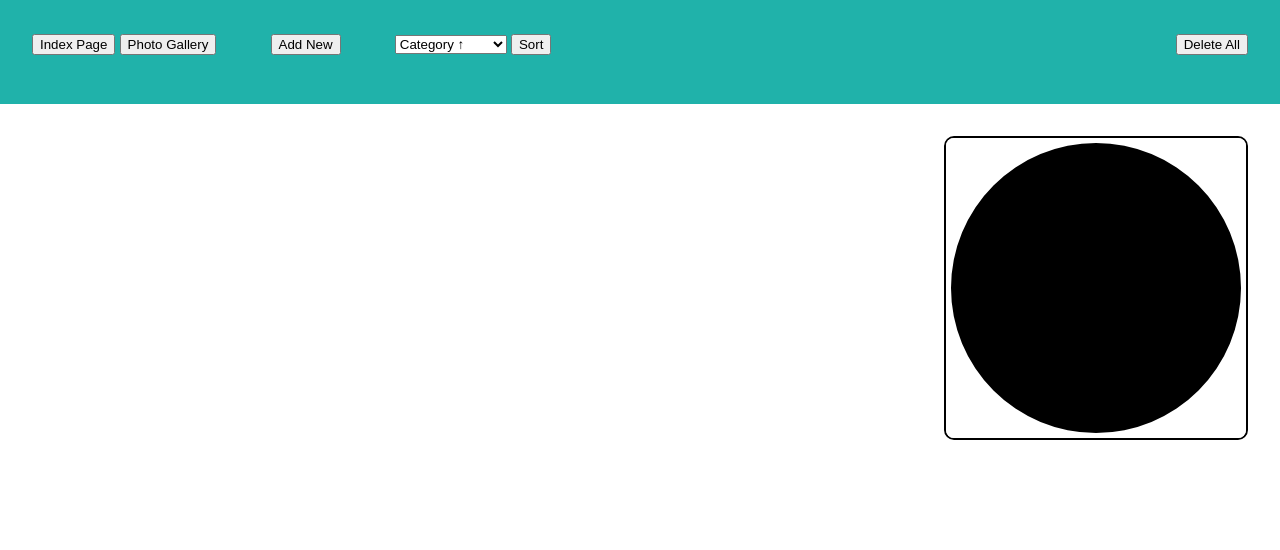
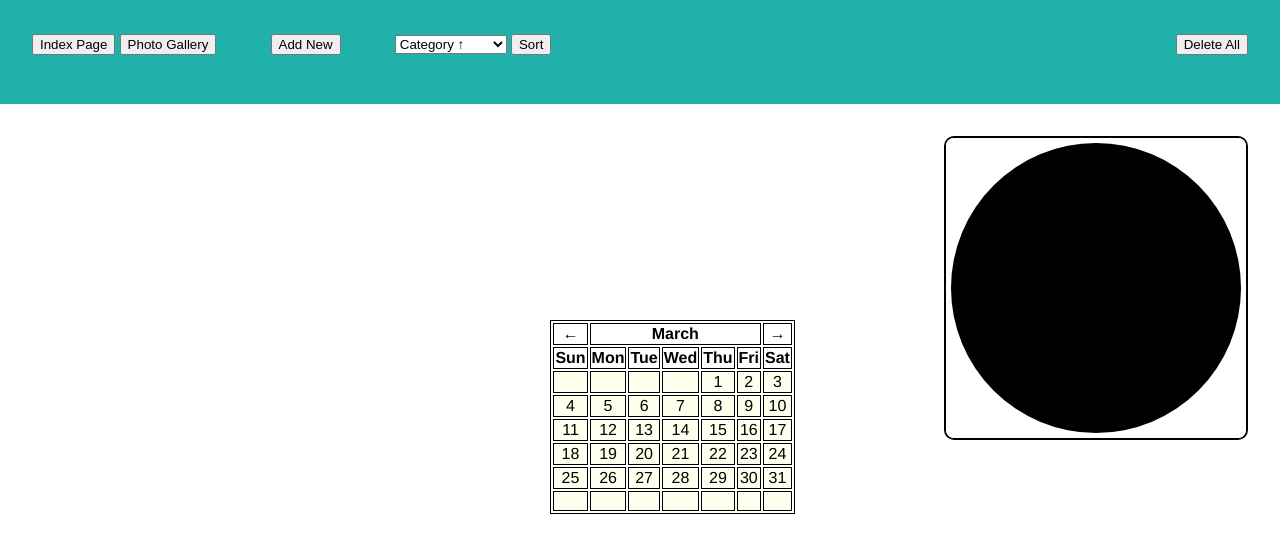
Before and after one commit to mathew-schlichting/cisc375-productivity-website, a plain HTML site: page html/todo-list.html in a window 1280 px wide. Drawn offline with Linux system fonts and the light colour scheme.

Commit message:
calendar is getting there

```diff
--- /dev/null
+++ b/css/calendar-style.css
@@ -0,0 +1,47 @@
+th {
+    font-family: Helvetica, Arial, sans-serif;
+    font-size: 1rem;
+    font-weight: bold;
+    border: solid 1px #000000;
+    width: 3em;
+    height: 1em;
+    background-color: #FFFFFF;
+}
+
+td {
+    font-family: Helvetica, Arial, sans-serif;
+    font-size: 1rem;
+    font-weight: normal;
+    border: solid 1px #000000;
+    width: 1em;
+    height: 1em;
+    background-color: #FFFFFF;
+}
+
+#calendar{
+    position: fixed;
+    width: 7vw;
+    height: 7vh;
+    border: solid black 1px;
+    left: 43vw;
+    top: 40vh;
+    z-index: 3;
+}
+
+#next_month, #prev_month {
+    cursor: pointer;
+}
+
+#next_month:hover, #prev_month:hover {
+    background-color: #E1E1E1;
+}
+
+.date {
+    background-color: #FFFFEE;
+    cursor: pointer;
+    text-align: center;
+}
+
+.date:hover {
+    background-color: #BFDCFF;
+}
--- a/html/todo-list.html
+++ b/html/todo-list.html
@@ -8,6 +8,7 @@
         <link rel="stylesheet" href="../css/todo-list-style.css"/>
         <link rel="stylesheet" href="../css/spacing.css"/>
         <link rel="stylesheet" href="../css/main.css"/>
+        <link rel="stylesheet" href="../css/calendar-style.css"/>
 
 
     </head>
@@ -99,6 +100,26 @@
                     </div>
                 </div>
 
+
+                <div id="calendar-popup">
+                    <table id="calendar">
+                        <tr>
+                            <th id="prev_month">&larr;</th>
+                            <th id="month" colspan="5">January</th>
+                            <th id="next_month">&rarr;</th>
+                        </tr>
+                        <tr>
+                            <th>Sun</th>
+                            <th>Mon</th>
+                            <th>Tue</th>
+                            <th>Wed</th>
+                            <th>Thu</th>
+                            <th>Fri</th>
+                            <th>Sat</th>
+                        </tr>
+                    </table>
+                </div>
+
             </div>
         </div>
     </body>
@@ -108,5 +129,6 @@
     <script src="../js/todo-list-script.js" type="text/javascript"></script>
     <script src="../js/pie-chart.js" type="text/javascript"></script>
     <script src="../js/main.js" type="text/javascript"></script>
+    <script src="../js/calendar.js" type="text/javascript"></script>
 
 </html>
--- /dev/null
+++ b/js/calendar.js
@@ -0,0 +1,116 @@
+/**
+ * Created by Mathew on 3/1/2018.
+ */
+
+var day, month, year;
+var noWeeks = 6;
+var noDays = 7;
+const MONTHS = ['January', 'February', 'March', 'April', 'May', 'June', 'July', 'August', 'September', 'October', 'November', 'December'];
+const NO_DAYS_IN_MONTH = [31, 28, 31, 30, 31, 30, 31, 31, 30, 31, 30, 31];
+function createCalendar(){
+    var calendar = document.getElementById("calendar");
+    var html = calendar.innerHTML;
+    var i, j;
+
+
+
+
+    for(i=0; i<noWeeks; i++){
+        html += '<tr>';
+        for(j=0; j<noDays; j++){
+            html += '<td id="cell_' + i + '.' + j + '" class="date"></td>'
+        }
+        html += '</tr>';
+    }
+    calendar.innerHTML = html;
+
+    calendar.addEventListener("click", selectDate, false);
+
+
+    var date;
+
+    date = new Date();
+    day = date.getDate();
+    month = date.getMonth();
+    year = date.getFullYear();
+
+    populateCalendar();
+}
+
+function populateCalendar(){
+    var date;
+    var e;
+    var i, j;
+
+    date = new Date(year, month, day);
+
+
+
+    for(i=0; i<noWeeks; i++){
+        for(j=0; j<noDays; j++){
+            e = document.getElementById('cell_' + i + '.' + j);
+            e.innerHTML = '';
+        }
+    }
+
+
+    e = document.getElementById('month');
+    e.innerHTML = MONTHS[month];
+
+
+    console.log(date.getDate()%noDays);
+    i = date.getDate()%noDays - 1;
+    j = date.getDay();
+
+    e = document.getElementById('cell_' + i + '.' + j);
+    e.innerHTML = day;
+
+    //date.getDay() returns the week day === j
+
+    var currentWeek = 0;
+    for(i=0 ; i<NO_DAYS_IN_MONTH[month]; i++){
+        date = new Date(year, month, i+1);
+        if(date.getDay() === 0){
+            currentWeek++;
+        }
+        e = document.getElementById('cell_' + currentWeek + '.' + date.getDay());
+        e.innerHTML = date.getDate();
+        console.log(date);
+
+    }
+
+
+
+    /*
+    for(i=0; i<noWeeks; i++){
+        for(j=0; j<noDays; j++){
+            e = document.getElementById('cell_' + i + '.' + j);
+            e.innerHTML = (i*noDays + j);
+        }
+    }
+    */
+
+}
+
+function selectDate(event) {
+    var reload = false;
+
+    console.log("clicked on " + event.target.id);
+
+
+    if(event.target.id === 'next_month'){
+        month = (month + 1)%12;
+        reload = true;
+    }
+    else if(event.target.id === 'prev_month'){
+        month = (month + 11)%12;
+        reload = true;
+    }
+
+
+
+
+    if(reload){
+        populateCalendar();
+    }
+}
--- a/js/todo-list-script.js
+++ b/js/todo-list-script.js
@@ -48,6 +48,7 @@ function init(){
     /* Init functionality */
     loadFromStorage();
     checkForEmptyList();
+    createCalendar();
 
     canvas = document.getElementById('pie-chart');
     context = canvas.getContext('2d');
@@ -55,7 +56,6 @@ function init(){
     canvas.height = 300;
     updatePieChart();
     canvas.onmousemove = canvasMouseMove;
-
     resetNewItem();
 }
 
```
